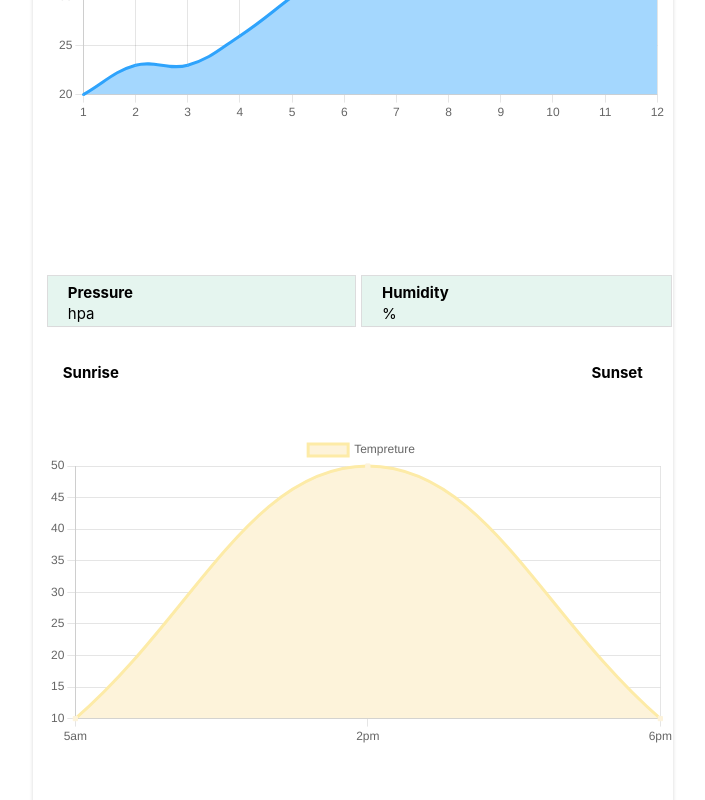
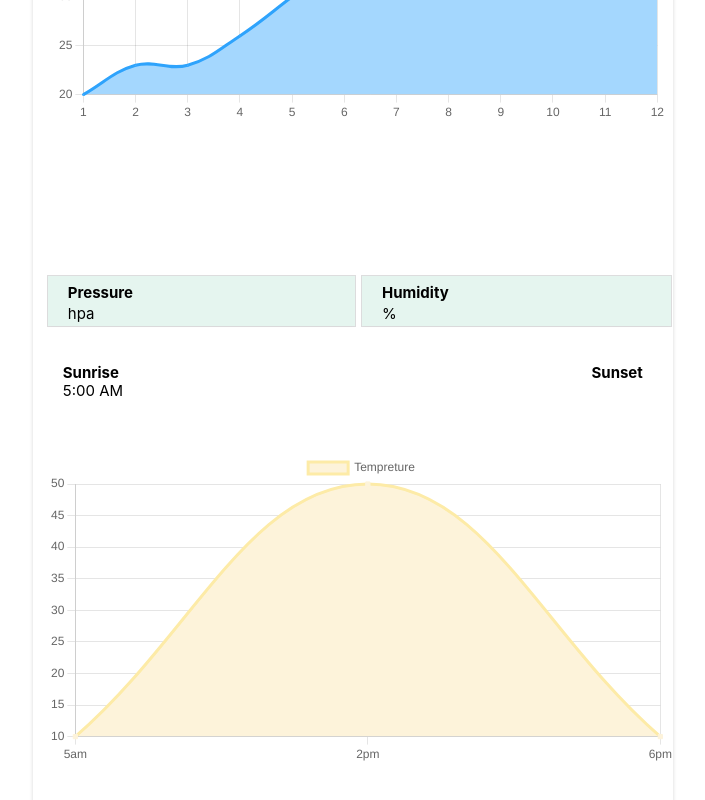
Before and after one commit to Sarfaraz0730/New-React-Weather-app, a React (Create React App) app: page / in a window 1280 px wide. Shown: the part 583-1383 px from the top of the page, without its empty margins (300-1005 px from the left). Built offline with nearby package versions, Linux system fonts and the light colour scheme; no server answers.

Commit message:
time function

```diff
--- a/src/Components/SearchLocation.jsx
+++ b/src/Components/SearchLocation.jsx
@@ -106,6 +106,7 @@ const SearchLocation = () => {
             <div className="sunrise-sunset">
               <div id="c11">
                 <p className="text-design">Sunrise</p>
+                <p>5:00 AM</p>
               </div>
               <div className="c1">
 
```
